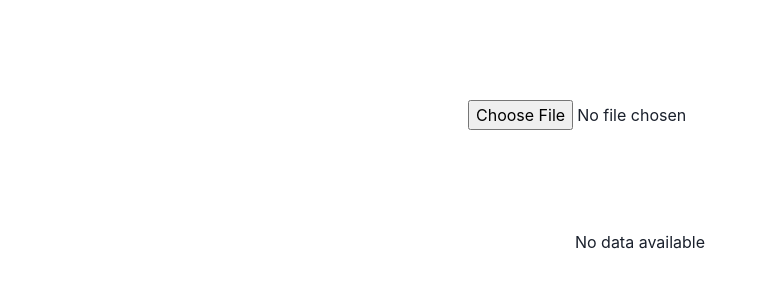
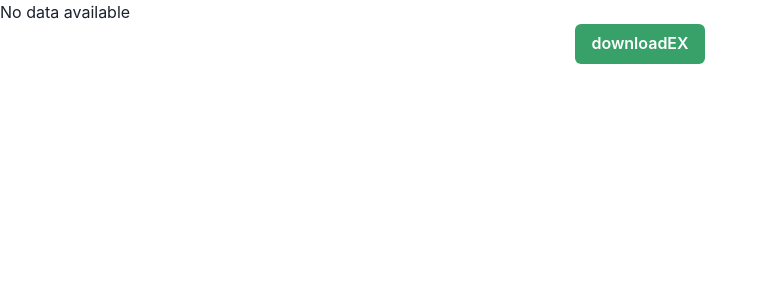
Before and after one commit to haru-oss/my-idea, a React (Vite) app in the folder idea/: page /result in a window 1280 px wide. Shown: the top 300 px of the page, without its empty margins (0-767 px from the left). Built offline with nearby package versions, Linux system fonts and the light colour scheme.

Commit message:
デザイン修正と、コンポーネント分割完了

```diff
--- a/idea/package.json
+++ b/idea/package.json
@@ -13,6 +13,7 @@
     "@chakra-ui/react": "^2.8.2",
     "@emotion/react": "^11.11.4",
     "@emotion/styled": "^11.11.5",
+    "@types/react-router-dom": "^5.3.3",
     "framer-motion": "^11.2.10",
     "react": "^18.2.0",
     "react-dom": "^18.2.0",
--- a/idea/src/App.tsx
+++ b/idea/src/App.tsx
@@ -1,88 +1,37 @@
-import { FC, useState } from "react";
-import { ChakraProvider, Flex, Heading } from "@chakra-ui/react";
-import { UserTable } from './molquere/UserTable';
+import { FC } from "react";
+import { ChakraProvider } from "@chakra-ui/react";
+import { BrowserRouter } from "react-router-dom";
+import { Kouter } from "./router/Router";
 import { Member } from "./user";
-import { BrowserRouter } from "react-router-dom";
 
+type Props = {
+  inputFile:Member[]
+}
 
-export const App:FC=()=> {
-
-  const [inputFile,setinputFile] =useState<Member[]>([]);
-
-
-  const handleFileChange=(event:React.ChangeEvent<HTMLInputElement>) => {
-
-    const file = event.target.files?.[0];
-
-
-
-
-    const fileReader = new FileReader();
-
-
-    fileReader.onload = (e)=> {
-      const content = e.target?.result as string;
-      const obj:Member[] = JSON.parse(content);
-      console.log(obj)
-      setinputFile(obj);
-    };
-
-    fileReader.readAsText(file);
-
-  };
-
-  console.log(inputFile)
+export const App:FC<Props>=(props)=> {
+  const {inputFile} = props;
 
 
 
   return(
+    <>
+    <ChakraProvider>
+      <BrowserRouter>
 
-    <ChakraProvider>
-         <BrowserRouter>
+              <Kouter inputFile={inputFile} />
 
+      </BrowserRouter>
+    </ChakraProvider>
+    </>
 
-           <Flex
-            justify="center"
-            align="center"
-            direction="column"
-            >
-              {/* layout */}
-
-
-           {/* <Heading mt={"50px"}>ファイルを貼ってください</Heading> */}
-           {/* atomsにchildrenで入れる */}
-           {/* pagesで使用する */}
-
-
-               <input type="file"  style={{margin:"100px"}} onChange={handleFileChange} />
-               {/* FileUploader */}
-               {/*  */}
-
-
-
-
-
-
-
-           {inputFile.length > 0 ?
-
-              (<UserTable  inputFile={inputFile}/>)  : (<p>No data available</p>)
-              }
-              {/* pages */}
-
-
-
-
-
-           </Flex>
-
-         </BrowserRouter>
-      </ChakraProvider>
-
-
-
-  )
+)
 }
 
 
 // これはテスト
+{/* <Flex
+justify="center"
+align="center"
+direction="column"
+> */}
+// </Flex>
--- a/idea/src/atoms/buttons/ExelButton.tsx
+++ b/idea/src/atoms/buttons/ExelButton.tsx
@@ -1,13 +1,15 @@
-import { Button} from '@chakra-ui/react'
+import { Button, Flex} from '@chakra-ui/react'
 import { FC } from 'react'
 import { Child } from '../../types/Children'
 
 export const ExelButton:FC<Child> =(props)=>{
     const {children} =props
     return(
-        <>
-          <Button colorScheme='green'>{children}</Button>
 
-        </>
+         <Flex align="center" justify="center" m={"0"}>
+           <Button colorScheme='green'>{children}</Button>
+         </Flex>
+
+
     )
 }
--- a/idea/src/atoms/buttons/heading/PageHeading.tsx
+++ b/idea/src/atoms/buttons/heading/PageHeading.tsx
@@ -1,12 +1,15 @@
-import { Heading } from '@chakra-ui/react'
+import { Flex, Heading } from '@chakra-ui/react'
 import {  FC } from 'react'
 import { Child } from '../../../types/Children';
 
 export const PageHeading:FC<Child> = (props)=>{
     const {children}=props;
     return(
-        <>
-                    <Heading mt={"50px"}>{children}</Heading>
-        </>
+
+         <Flex align="center" justify="center" m={"0"}>
+             <Heading mt={"50px"}>{children}</Heading>
+         </Flex>
+
+
     )
 }
--- a/idea/src/atoms/input/FileUploader.tsx
+++ b/idea/src/atoms/input/FileUploader.tsx
@@ -1,8 +1,50 @@
 import { FC } from "react"
+import { Member } from "../../user";
+import { useNavigate } from "react-router-dom";
+import { Flex } from "@chakra-ui/react";
 
-export const FileUploader:FC = () =>{
-    return(
-        <>
-        </>
+
+type Props ={
+    inputFile:Member[];
+    setInputFile:(obj:Member[])=>void
+
+}
+
+export const FileUploader:FC<Props> = (props) =>{
+    const {inputFile,setInputFile} =props;
+    const navigate =useNavigate()
+
+
+
+
+  const handleFileChange=(event:React.ChangeEvent<HTMLInputElement>):void => {
+
+    const file = event.target.files?.[0];
+
+
+
+    const fileReader = new FileReader();
+
+
+    fileReader.onload = (e)=> {
+      const content = e.target?.result as string;
+      const obj:Member[] = JSON.parse(content);
+      console.log(obj)
+      setInputFile(obj);
+      navigate("/result");
+    };
+
+    fileReader.readAsText(file);
+
+
+
+  };
+
+  console.log(inputFile)
+
+  return(
+      <Flex align="center" justify="center" m={"0"}>
+            <input type="file"  style={{margin:"100px"}} onChange={handleFileChange} />
+        </Flex>
     )
 }
--- a/idea/src/molquere/UserTable.tsx
+++ b/idea/src/molquere/UserTable.tsx
@@ -8,6 +8,7 @@ import {
   } from '@chakra-ui/react'
 import { FC } from 'react';
 import { Member } from '../user';
+import { PageHeading } from '../atoms/buttons/heading/PageHeading';
 
 type Props ={
   inputFile:Member[]
@@ -20,12 +21,14 @@ export const UserTable:FC<Props> =(props)=>{
     const {inputFile} =props;
     return(
         <>
-           <Table variant = 'simple' ml={"22%"} >
+           <PageHeading >result</PageHeading>
+           <Table variant = 'simple' ml="35px" size='sm' my="50px"  >
                 <Thead>
                     <Tr>
                       <Th>会員詳細</Th>
                       <Th>氏名（名）</Th>
                       <Th>氏名（姓）</Th>
+                      <Th>メール</Th>
                 </Tr>
                 </Thead>
                 <Tbody>
@@ -34,6 +37,7 @@ export const UserTable:FC<Props> =(props)=>{
                       <Td>{file["会員詳細"]}</Td>
                       <Td>{file["氏名（名）"]}</Td>
                       <Td>{file["氏名（姓）"]}</Td>
+                      <Td>{file["メール"]}</Td>
                     </Tr>
 
                   ))}
@@ -44,3 +48,5 @@ export const UserTable:FC<Props> =(props)=>{
         </>
     )
 }
+
+// ml={"22%"}  w="72%"
--- a/idea/src/pages/FileHere.tsx
+++ b/idea/src/pages/FileHere.tsx
@@ -1,9 +1,20 @@
+import { FC } from "react"
 import { PageHeading } from "../atoms/buttons/heading/PageHeading"
+import { FileUploader } from "../atoms/input/FileUploader"
+import { Member } from "../user"
+import { Flex } from "@chakra-ui/react"
 
-export const FileHere = ()=>{
+type Props ={
+    inputFile:Member[]
+    setInputFile:(obj:Member[])=>void
+}
+
+export const FileHere:FC<Props> = (props)=>{
+    const {inputFile,setInputFile}=props
     return(
         <>
           <PageHeading>file here.....</PageHeading>
+          <FileUploader inputFile={inputFile} setInputFile={setInputFile} />
 
 
 
@@ -12,3 +23,7 @@ export const FileHere = ()=>{
         </>
     )
 }
+
+
+// propsについてのエラーが発生していて、なかなか解決しない。
+//　　データの流れを落ち着いて分析していく必要がある。
--- a/idea/src/pages/Result.tsx
+++ b/idea/src/pages/Result.tsx
@@ -2,17 +2,27 @@ import { FC } from "react"
 import { UserTable } from "../molquere/UserTable"
 import { ExelButton } from "../atoms/buttons/ExelButton"
 import { Member } from "../user"
+// import { useLocation } from "react-router-dom"
 
 type Props ={
     inputFile:Member[]
   }
 
 export const Result:FC<Props> = (props)=>{
-    const {inputFile} = props;
+  const {inputFile}= props;
+
+  // const location = useLocation();
+
+    // const {inputFile } = location.state as Props;
+
     return(<>
-           <UserTable/>
+            {inputFile.length > 0 ?
 
-           <ExelButton>downloadEX</ExelButton>
+          (<UserTable  inputFile={inputFile}/>)  : (<p>No data available</p>)
+// このpタグの位置を変えたい。
+          }
+
+                     <ExelButton>downloadEX</ExelButton>
 
     </>)
 }
--- a/idea/src/router/Router.jsx
+++ /dev/null
@@ -1,6 +0,0 @@
-export const Router = ()=>{
-    return(
-        <>
-        </>
-    )
-}
--- /dev/null
+++ b/idea/src/router/Router.tsx
@@ -0,0 +1,26 @@
+import { Route, Routes, useLocation, } from "react-router-dom"
+import { Result } from "../pages/Result"
+import { FileHere } from "../pages/FileHere"
+import { FC, useState } from "react"
+import { Member } from "../user"
+
+
+
+export const Kouter:FC = ()=>{
+  const [inputFile,setInputFile] =useState<Member[]>([]);
+
+
+
+
+
+  return(
+        <>
+
+            <Routes>
+              <Route path="/" element={<FileHere inputFile={inputFile} setInputFile={setInputFile} /> } />
+              <Route path="/result" element={<Result inputFile={inputFile} /> } />
+            </Routes>
+
+        </>
+    )
+}
```
Also changed, not shown: 1 other file (tests, documents, lock files or other folders).
